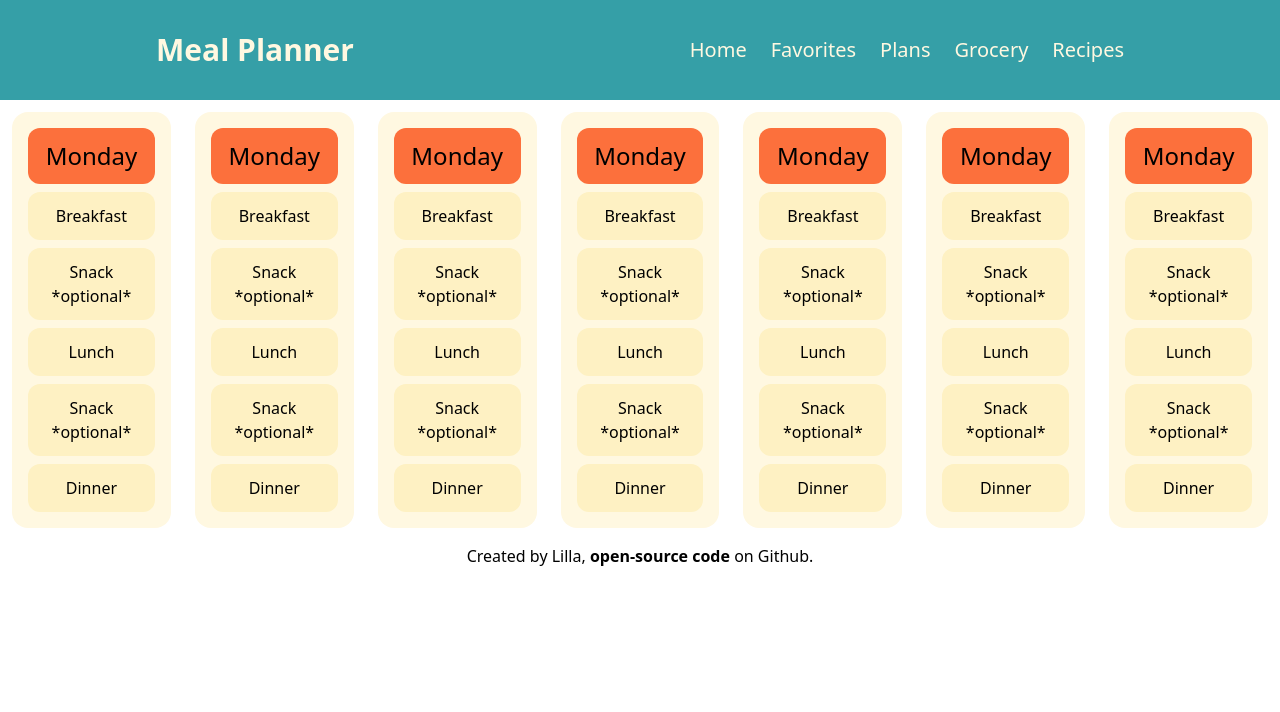
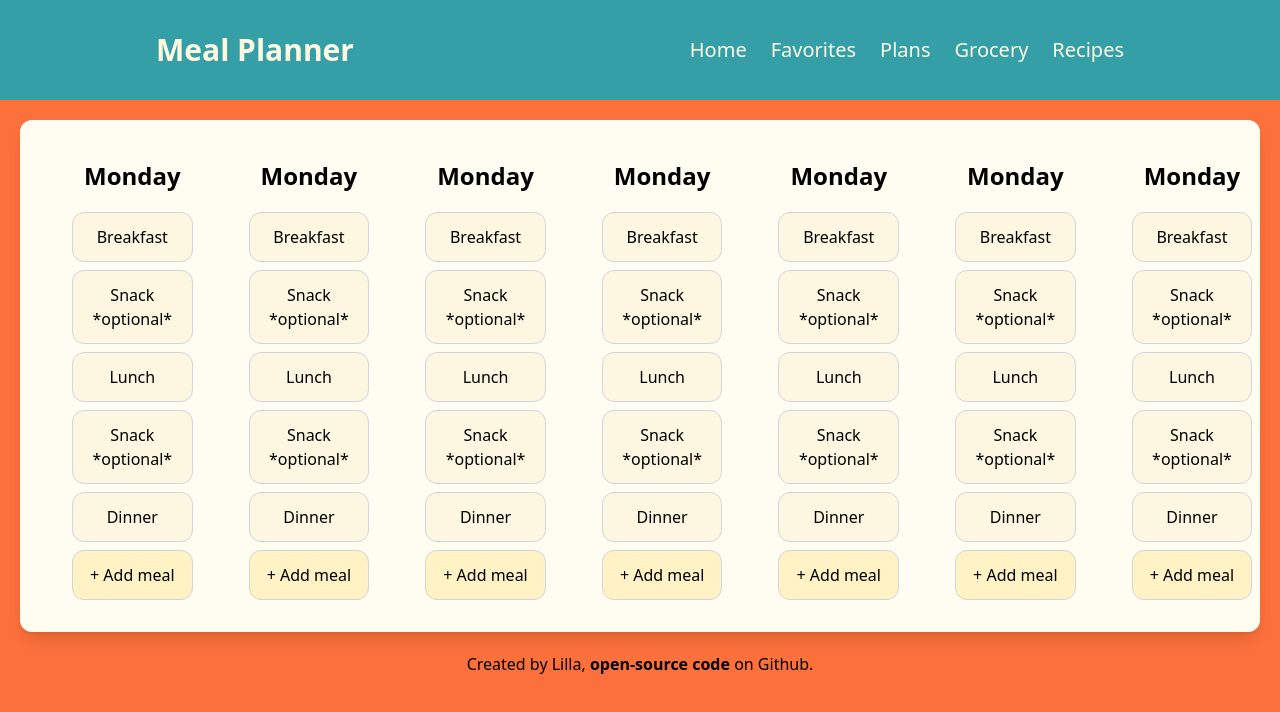
Before and after one commit to Lilla-ctrl/meal-planner, a Next.js app: page / in a window 1280 px wide. Shown: the top 712 px of the page. Built offline with nearby package versions, Linux system fonts and the light colour scheme.

Commit message:
Styling update

```diff
--- a/src/app/DayColumn.js
+++ b/src/app/DayColumn.js
@@ -1,14 +1,15 @@
 export default function DayColumn() {
   return (
-    <div className="bg-light-cream w-60 p-4 rounded-2xl flex flex-col m-3 gap-2">
-      <h1 className="bg-soft-orange p-3 rounded-xl text-2xl w-full text-center">Monday</h1>
+    <div className=" w-60 p-4 rounded-2xl flex flex-col m-3 gap-2">
+      <h1 className="p-3 rounded-xl text-2xl font-bold w-full text-center">Monday</h1>
       <ul className="flex flex-wrap justify-center gap-2 w-full">
-        <li className="bg-warm-beige p-3 w-full text-center rounded-xl">Breakfast</li>
-        <li className="bg-warm-beige p-3 w-full text-center rounded-xl">Snack *optional*</li>
-        <li className="bg-warm-beige p-3 w-full text-center rounded-xl">Lunch</li>
-        <li className="bg-warm-beige p-3 w-full text-center rounded-xl">Snack *optional*</li>
-        <li className="bg-warm-beige p-3 w-full text-center rounded-xl">Dinner</li>
+        <li className="bg-warm-beige border border-gray-300 p-3 w-full text-center rounded-xl">Breakfast</li>
+        <li className="bg-warm-beige border border-gray-300 p-3 w-full text-center rounded-xl">Snack *optional*</li>
+        <li className="bg-warm-beige border border-gray-300 p-3 w-full text-center rounded-xl">Lunch</li>
+        <li className="bg-warm-beige border border-gray-300 p-3 w-full text-center rounded-xl">Snack *optional*</li>
+        <li className="bg-warm-beige border border-gray-300 p-3 w-full text-center rounded-xl">Dinner</li>
       </ul>
+      <button className="bg-warm-button border border-gray-300 p-3 rounded-xl">+ Add meal</button>
     </div>
   );
 }
--- a/src/app/PlannerGrid.js
+++ b/src/app/PlannerGrid.js
@@ -2,7 +2,7 @@ import DayColumn from "./DayColumn";
 
 export default function PlannerGrid() {
   return (
-    <div className="flex overflow-x-auto p1-6 pb-1">
+    <div className="flex overflow-x-auto px-6 pb-1 m-5 rounded-xl shadow-lg bg-light-background">
       <DayColumn />
       <DayColumn />
       <DayColumn />
--- a/src/app/globals.css
+++ b/src/app/globals.css
@@ -3,7 +3,9 @@
 @theme {
   --color-primary-teal: #359FA7;
   --color-soft-orange: #FC703C;
-  --color-warm-beige: #FEF1C3;
+  --color-warm-beige: #FDF6E0;
   --color-light-cream: #FFF8E1;
   --color-dark-navy: #3046AE;
+  --color-light-background: #FFFCF2;
+  --color-warm-button: #FFF2C4;
 }
--- a/src/app/layout.js
+++ b/src/app/layout.js
@@ -22,7 +22,7 @@ export default function RootLayout({ children }) {
   return (
     <html lang="en">
       <body
-        className={`${geistSans.variable} ${geistMono.variable} antialiased`}
+        className={`${geistSans.variable} ${geistMono.variable} antialiased bg-soft-orange`}
       >
         <Header />
         {children}
```
